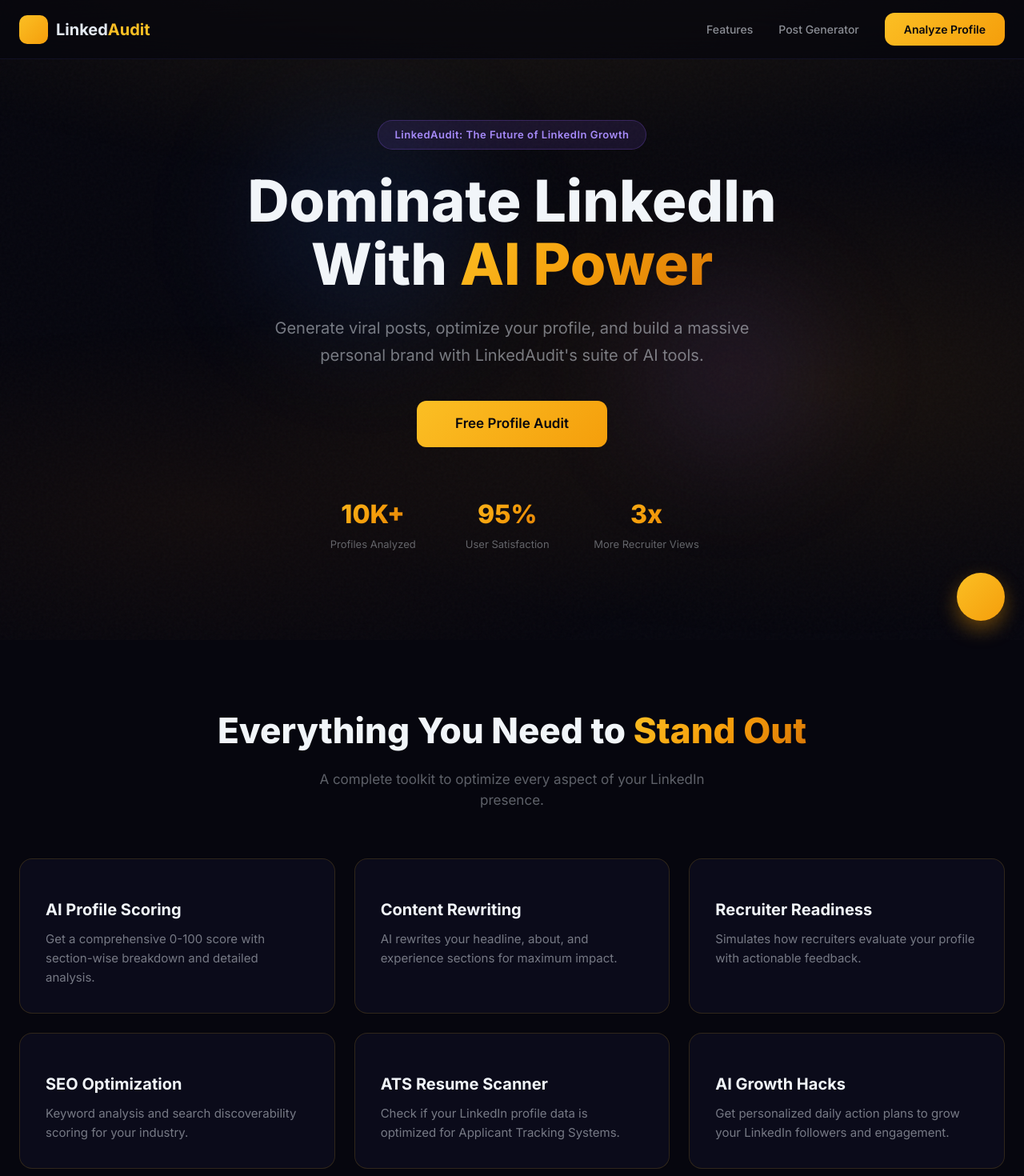
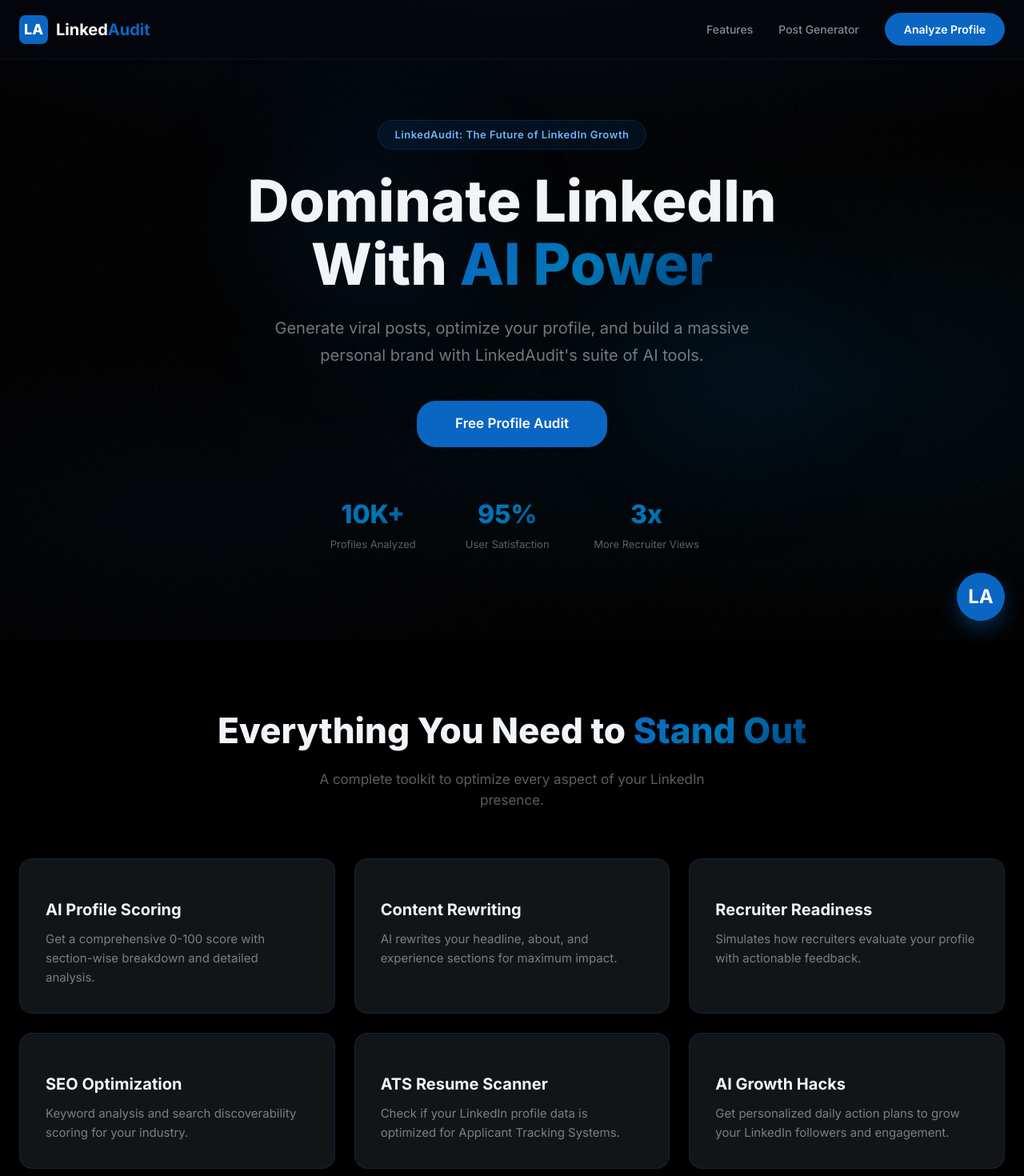
Before and after one commit to KalaiScript/linkedaudit, a Next.js app: page / in a window 1280 px wide. Shown: the top 1470 px of the page at 80% size. Built offline with nearby package versions, Linux system fonts and the light colour scheme.

Commit message:
refactor: migrate color palette and branding from gold to LinkedIn-inspired blue theme

```diff
--- a/src/app/globals.css
+++ b/src/app/globals.css
@@ -9,18 +9,17 @@
 }
 
 :root {
-  --background: #06060e;
-  --foreground: #e2e8f0;
-  --card-bg: rgba(15, 15, 35, 0.6);
-  --card-border: rgba(251, 191, 36, 0.15);
-  --glass-bg: rgba(15, 15, 35, 0.4);
-  --accent-yellow: #fbbf24;
-  --accent-orange: #f59e0b;
-  --accent-amber: #d97706;
-  --accent-gold: #fbbf24;
-  --gradient-start: #fbbf24;
-  --gradient-mid: #f59e0b;
-  --gradient-end: #d97706;
+  --background: #000000;
+  --foreground: #ffffff;
+  --card-bg: rgba(27, 31, 35, 0.7);
+  --card-border: rgba(10, 102, 194, 0.2);
+  --glass-bg: rgba(27, 31, 35, 0.5);
+  --accent-blue: #0a66c2;
+  --accent-blue-hover: #004182;
+  --accent-blue-light: #70b5f9;
+  --gradient-start: #0a66c2;
+  --gradient-mid: #0077b5;
+  --gradient-end: #004182;
 }
 
 * {
@@ -47,9 +46,9 @@
   position: fixed;
   inset: 0;
   background:
-    radial-gradient(ellipse 80% 50% at 50% -20%, rgba(251, 191, 36, 0.12), transparent),
-    radial-gradient(ellipse 60% 40% at 80% 60%, rgba(245, 158, 11, 0.08), transparent),
-    radial-gradient(ellipse 50% 30% at 20% 80%, rgba(217, 119, 6, 0.06), transparent);
+    radial-gradient(ellipse 80% 50% at 50% -20%, rgba(10, 102, 194, 0.15), transparent),
+    radial-gradient(ellipse 60% 40% at 80% 60%, rgba(0, 119, 181, 0.1), transparent),
+    radial-gradient(ellipse 50% 30% at 20% 80%, rgba(0, 65, 130, 0.08), transparent);
   pointer-events: none;
   z-index: 0;
 }
@@ -65,8 +64,8 @@
 }
 
 .glass-card:hover {
-  border-color: rgba(251, 191, 36, 0.3);
-  box-shadow: 0 0 30px rgba(251, 191, 36, 0.08);
+  border-color: rgba(10, 102, 194, 0.4);
+  box-shadow: 0 0 30px rgba(10, 102, 194, 0.1);
 }
 
 /* Gradient Text */
@@ -90,7 +89,7 @@
   inset: -1px;
   border-radius: 17px;
   padding: 1px;
-  background: linear-gradient(135deg, var(--accent-yellow), var(--accent-orange), var(--accent-amber));
+  background: linear-gradient(135deg, var(--accent-blue), var(--accent-blue-light), var(--accent-blue-hover));
   -webkit-mask: linear-gradient(#fff 0 0) content-box, linear-gradient(#fff 0 0);
   -webkit-mask-composite: xor;
   mask-composite: exclude;
@@ -107,12 +106,12 @@
   position: relative;
   padding: 12px 32px;
   border: none;
-  border-radius: 12px;
+  border-radius: 24px; /* LinkedIn style rounded buttons */
   font-weight: 600;
   font-size: 16px;
   cursor: pointer;
-  background: linear-gradient(135deg, var(--accent-yellow), var(--accent-orange));
-  color: #06060e;
+  background: var(--accent-blue);
+  color: white;
   transition: all 0.3s ease;
   overflow: hidden;
 }
@@ -121,37 +120,39 @@
   content: '';
   position: absolute;
   inset: -2px;
-  border-radius: 14px;
-  background: linear-gradient(135deg, var(--accent-yellow), var(--accent-orange), var(--accent-amber));
+  border-radius: 26px;
+  background: linear-gradient(135deg, var(--accent-blue), var(--accent-blue-light));
   z-index: -1;
-  filter: blur(15px);
+  filter: blur(10px);
   opacity: 0;
   transition: opacity 0.3s ease;
 }
 
 .glow-btn:hover {
-  transform: translateY(-2px);
-  box-shadow: 0 10px 40px rgba(245, 158, 11, 0.3);
+  transform: translateY(-1px);
+  background: var(--accent-blue-hover);
+  box-shadow: 0 4px 12px rgba(10, 102, 194, 0.3);
 }
 
 .glow-btn:hover::after {
-  opacity: 0.6;
+  opacity: 0.4;
 }
 
 .glow-btn-outline {
   background: transparent;
-  border: 1px solid rgba(245, 158, 11, 0.4);
-  color: var(--foreground);
+  border: 1px solid var(--accent-blue);
+  color: var(--accent-blue);
 }
 
 .glow-btn-outline:hover {
-  background: rgba(245, 158, 11, 0.1);
-  border-color: rgba(245, 158, 11, 0.7);
+  background: rgba(10, 102, 194, 0.1);
+  border-color: var(--accent-blue-light);
+  color: var(--accent-blue-light);
 }
 
 /* Score circle */
 .score-ring {
-  filter: drop-shadow(0 0 10px rgba(245, 158, 11, 0.4));
+  filter: drop-shadow(0 0 10px rgba(10, 102, 194, 0.3));
 }
 
 /* Animated gradient background */
@@ -177,8 +178,8 @@
 
 /* Pulse glow */
 @keyframes pulse-glow {
-  0%, 100% { box-shadow: 0 0 20px rgba(245, 158, 11, 0.2); }
-  50% { box-shadow: 0 0 40px rgba(245, 158, 11, 0.4); }
+  0%, 100% { box-shadow: 0 0 20px rgba(10, 102, 194, 0.15); }
+  50% { box-shadow: 0 0 40px rgba(10, 102, 194, 0.3); }
 }
 
 .animate-pulse-glow {
@@ -216,10 +217,10 @@
 /* Tab styles */
 .tab-btn {
   padding: 10px 20px;
-  border-radius: 10px;
+  border-radius: 20px;
   font-size: 14px;
   font-weight: 500;
-  color: rgba(226, 232, 240, 0.6);
+  color: rgba(255, 255, 255, 0.6);
   background: transparent;
   border: 1px solid transparent;
   cursor: pointer;
@@ -228,14 +229,14 @@
 }
 
 .tab-btn:hover {
-  color: rgba(226, 232, 240, 0.9);
-  background: rgba(245, 158, 11, 0.08);
+  color: white;
+  background: rgba(10, 102, 194, 0.1);
 }
 
 .tab-btn.active {
   color: white;
-  background: rgba(245, 158, 11, 0.15);
-  border-color: rgba(245, 158, 11, 0.3);
+  background: var(--accent-blue);
+  border-color: var(--accent-blue-light);
 }
 
 /* Responsive Grids */
@@ -287,24 +288,24 @@
 }
 
 ::-webkit-scrollbar-track {
-  background: rgba(15, 15, 35, 0.5);
+  background: rgba(27, 31, 35, 0.5);
 }
 
 ::-webkit-scrollbar-thumb {
-  background: rgba(245, 158, 11, 0.3);
+  background: rgba(10, 102, 194, 0.3);
   border-radius: 3px;
 }
 
 ::-webkit-scrollbar-thumb:hover {
-  background: rgba(245, 158, 11, 0.5);
+  background: rgba(10, 102, 194, 0.5);
 }
 
 /* Input styles */
 .input-field {
   width: 100%;
   padding: 14px 20px;
-  background: rgba(15, 15, 35, 0.6);
-  border: 1px solid rgba(245, 158, 11, 0.2);
+  background: rgba(27, 31, 35, 0.8);
+  border: 1px solid rgba(10, 102, 194, 0.2);
   border-radius: 12px;
   color: var(--foreground);
   font-size: 15px;
@@ -314,19 +315,19 @@
 }
 
 .input-field:focus {
-  border-color: var(--accent-orange);
-  box-shadow: 0 0 20px rgba(245, 158, 11, 0.15);
+  border-color: var(--accent-blue);
+  box-shadow: 0 0 20px rgba(10, 102, 194, 0.15);
 }
 
 .input-field::placeholder {
-  color: rgba(226, 232, 240, 0.3);
+  color: rgba(255, 255, 255, 0.3);
 }
 
 .select-field {
   width: 100%;
   padding: 14px 20px;
-  background: rgba(15, 15, 35, 0.8);
-  border: 1px solid rgba(245, 158, 11, 0.2);
+  background: rgba(27, 31, 35, 0.8);
+  border: 1px solid rgba(10, 102, 194, 0.2);
   border-radius: 12px;
   color: var(--foreground);
   font-size: 15px;
@@ -342,8 +343,8 @@
 }
 
 .select-field:focus {
-  border-color: var(--accent-orange);
-  box-shadow: 0 0 20px rgba(245, 158, 11, 0.15);
+  border-color: var(--accent-blue);
+  box-shadow: 0 0 20px rgba(10, 102, 194, 0.15);
 }
 
 /* Grid noise texture overlay */
--- a/src/app/page.tsx
+++ b/src/app/page.tsx
@@ -31,17 +31,17 @@
       {/* HERO */}
       <section style={{ minHeight: '100vh', display: 'flex', alignItems: 'center', justifyContent: 'center', padding: '120px 24px 80px', textAlign: 'center', position: 'relative' }}>
         {/* Glow orbs */}
-        <div style={{ position: 'absolute', top: '10%', left: '20%', width: 400, height: 400, borderRadius: '50%', background: 'radial-gradient(circle, rgba(59,130,246,0.15), transparent 70%)', filter: 'blur(60px)', pointerEvents: 'none' }} />
-        <div style={{ position: 'absolute', bottom: '20%', right: '15%', width: 350, height: 350, borderRadius: '50%', background: 'radial-gradient(circle, rgba(139,92,246,0.12), transparent 70%)', filter: 'blur(60px)', pointerEvents: 'none' }} />
+        <div style={{ position: 'absolute', top: '10%', left: '20%', width: 400, height: 400, borderRadius: '50%', background: 'radial-gradient(circle, rgba(10,102,194,0.15), transparent 70%)', filter: 'blur(60px)', pointerEvents: 'none' }} />
+        <div style={{ position: 'absolute', bottom: '20%', right: '15%', width: 350, height: 350, borderRadius: '50%', background: 'radial-gradient(circle, rgba(0,65,130,0.12), transparent 70%)', filter: 'blur(60px)', pointerEvents: 'none' }} />
 
         <motion.div initial="hidden" animate="visible" variants={{ visible: { transition: { staggerChildren: 0.15 } } }} style={{ maxWidth: 800, position: 'relative', zIndex: 1 }}>
           <motion.div variants={fadeUp} transition={{ duration: 0.6 }} style={{ marginBottom: 24, display: 'flex', justifyContent: 'center' }}>
             <span style={{
               padding: '8px 20px',
               borderRadius: 100,
-              background: 'rgba(139,92,246,0.12)',
-              border: '1px solid rgba(139,92,246,0.25)',
-              color: '#a78bfa',
+              background: 'rgba(10,102,194,0.12)',
+              border: '1px solid rgba(10,102,194,0.25)',
+              color: 'var(--accent-blue-light)',
               fontSize: 'clamp(11px, 3vw, 13px)',
               fontWeight: 600,
               letterSpacing: 0.5,
@@ -118,10 +118,10 @@
             <motion.div key={i} variants={fadeUp} transition={{ duration: 0.5 }} className="responsive-flex" style={{ display: 'flex', gap: 24, marginBottom: 40, alignItems: 'flex-start' }}>
               <div style={{
                 minWidth: 56, height: 56, borderRadius: 14,
-                background: 'linear-gradient(135deg, rgba(59,130,246,0.15), rgba(139,92,246,0.15))',
-                border: '1px solid rgba(99,102,241,0.2)',
+                background: 'rgba(10, 102, 194, 0.1)',
+                border: '1px solid rgba(10, 102, 194, 0.2)',
                 display: 'flex', alignItems: 'center', justifyContent: 'center',
-                fontSize: 20, fontWeight: 800, color: '#a78bfa',
+                fontSize: 20, fontWeight: 800, color: 'var(--accent-blue-light)',
               }}>
                 {step.num}
               </div>
--- a/src/components/layout/AIChatbot.tsx
+++ b/src/components/layout/AIChatbot.tsx
@@ -13,7 +13,7 @@
   const [isOpen, setIsOpen] = useState(false);
   const [input, setInput] = useState('');
   const [messages, setMessages] = useState<Message[]>([
-    { role: 'assistant', content: 'Hi! I\'m HiveMind. Ask me anything about LinkedIn optimization, career branding, or how to use LinkedAudit!' }
+    { role: 'assistant', content: 'Hi! I\'m AuditBot. Ask me anything about LinkedIn optimization, career branding, or how to use LinkedAudit!' }
   ]);
   const [loading, setLoading] = useState(false);
   const messagesEndRef = useRef<HTMLDivElement>(null);
@@ -82,15 +82,16 @@
           width: 'clamp(50px, 12vw, 60px)',
           height: 'clamp(50px, 12vw, 60px)',
           borderRadius: '50%',
-          background: 'linear-gradient(135deg, #fbbf24, #f59e0b)',
+          background: 'var(--accent-blue)',
           border: 'none', cursor: 'pointer',
-          boxShadow: '0 10px 25px rgba(245, 158, 11, 0.4)',
+          boxShadow: '0 10px 25px rgba(10, 102, 194, 0.4)',
           display: 'flex', alignItems: 'center', justifyContent: 'center',
-          fontSize: 'clamp(24px, 6vw, 30px)',
+          fontSize: 'clamp(20px, 5vw, 24px)',
+          fontWeight: 'bold',
           color: 'white'
         }}
       >
-        {isOpen ? '' : ''}
+        {isOpen ? '✕' : 'LA'}
       </motion.button>
 
       {/* Chat Window */}
@@ -116,15 +117,18 @@
           >
             {/* Header */}
             <div style={{
-              padding: '16px 20px', borderBottom: '1px solid rgba(251, 191, 36, 0.2)',
-              display: 'flex', alignItems: 'center', gap: 12, background: 'rgba(251, 191, 36, 0.05)'
+              padding: '16px 20px', borderBottom: '1px solid rgba(10, 102, 194, 0.2)',
+              display: 'flex', alignItems: 'center', gap: 12, background: 'rgba(10, 102, 194, 0.05)'
             }}>
-              <div style={{ fontSize: 24 }}></div>
+              <div style={{
+                width: 32, height: 32, borderRadius: 6, background: 'var(--accent-blue)',
+                display: 'flex', alignItems: 'center', justifyContent: 'center', fontSize: 14, fontWeight: 'bold', color: 'white'
+              }}>LA</div>
               <div>
-                <h4 style={{ margin: 0, fontSize: 15, color: '#f1f5f9' }}>HiveMind AI</h4>
+                <h4 style={{ margin: 0, fontSize: 15, color: '#f1f5f9' }}>AuditBot AI</h4>
                 <div style={{ display: 'flex', alignItems: 'center', gap: 6 }}>
                   <div style={{ width: 6, height: 6, borderRadius: '50%', background: '#10b981', boxShadow: '0 0 8px #10b981' }} className="animate-online" />
-                  <p style={{ margin: 0, fontSize: 11, color: '#fbbf24' }}>Online  Expert Assistant</p>
+                  <p style={{ margin: 0, fontSize: 11, color: 'var(--accent-blue-light)' }}>Online Career Expert</p>
                 </div>
               </div>
             </div>
@@ -139,8 +143,8 @@
                   alignSelf: m.role === 'user' ? 'flex-end' : 'flex-start',
                   maxWidth: '85%', padding: '10px 14px', borderRadius: 12,
                   fontSize: 14, lineHeight: 1.5,
-                  background: m.role === 'user' ? 'linear-gradient(135deg, #fbbf24, #f59e0b)' : 'rgba(255,255,255,0.05)',
-                  color: m.role === 'user' ? '#06060e' : '#e2e8f0',
+                  background: m.role === 'user' ? 'var(--accent-blue)' : 'rgba(255,255,255,0.05)',
+                  color: m.role === 'user' ? '#ffffff' : '#e2e8f0',
                   border: m.role === 'user' ? 'none' : '1px solid rgba(255,255,255,0.1)'
                 }}>
                   {m.content}
@@ -155,16 +159,16 @@
             </div>
 
             {/* Input */}
-            <div style={{ padding: 16, borderTop: '1px solid rgba(251, 191, 36, 0.2)' }}>
+            <div style={{ padding: 16, borderTop: '1px solid rgba(10, 102, 194, 0.2)' }}>
               <div style={{ display: 'flex', gap: 8 }}>
                 <input
                   type="text"
-                  placeholder="Ask HiveMind..."
+                  placeholder="Ask AuditBot..."
                   value={input}
                   onChange={(e) => setInput(e.target.value)}
                   onKeyDown={(e) => e.key === 'Enter' && handleSend()}
                   style={{
-                    flex: 1, background: 'rgba(0,0,0,0.2)', border: '1px solid rgba(251, 191, 36, 0.2)',
+                    flex: 1, background: 'rgba(0,0,0,0.2)', border: '1px solid rgba(10, 102, 194, 0.2)',
                     borderRadius: 8, padding: '10px 14px', color: '#fff', fontSize: 14, outline: 'none'
                   }}
                 />
@@ -172,12 +176,12 @@
                   onClick={handleSend}
                   disabled={loading}
                   style={{
-                    background: '#fbbf24', border: 'none', borderRadius: 8,
+                    background: 'var(--accent-blue)', border: 'none', borderRadius: 8,
                     width: 40, height: 40, cursor: 'pointer', display: 'flex',
                     alignItems: 'center', justifyContent: 'center', color: 'white', fontWeight: 'bold'
                   }}
                 >
-                  SEND
+                  ↑
                 </button>
               </div>
             </div>
--- a/src/components/layout/Navbar.tsx
+++ b/src/components/layout/Navbar.tsx
@@ -26,14 +26,15 @@
       <div style={{ maxWidth: 1280, margin: '0 auto', display: 'flex', alignItems: 'center', justifyContent: 'space-between' }}>
         <Link href="/" style={{ textDecoration: 'none', display: 'flex', alignItems: 'center', gap: 10 }}>
           <div style={{
-            width: 36, height: 36, borderRadius: 10,
-            background: 'linear-gradient(135deg, #fbbf24, #f59e0b)',
+            width: 36, height: 36, borderRadius: 8,
+            background: 'var(--accent-blue)',
             display: 'flex', alignItems: 'center', justifyContent: 'center',
-            fontSize: 20, fontWeight: 800, color: 'white',
+            fontSize: 18, fontWeight: 800, color: 'white',
           }}>
+            LA
           </div>
-          <span style={{ fontSize: 20, fontWeight: 700, color: '#e2e8f0' }}>
-            Linked<span style={{ color: '#fbbf24' }}>Audit</span>
+          <span style={{ fontSize: 20, fontWeight: 700, color: '#ffffff' }}>
+            Linked<span style={{ color: 'var(--accent-blue)' }}>Audit</span>
           </span>
         </Link>
 
```
Also changed, not shown: src/components/layout/Footer.tsx (+9 -2 lines), public/favicon.svg.
